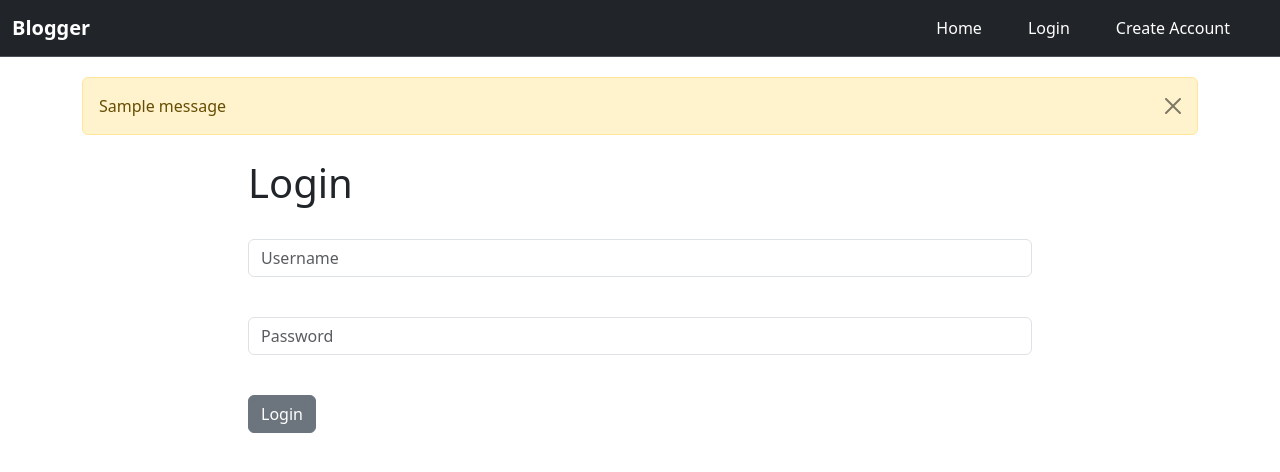
After one commit to midhun2001/Blog-App, a Django app: page /signin/ in a window 1280 px wide. The commit adds this page. Shown: the top 472 px of the page. Run offline with Django 5.2, Linux system fonts and the light colour scheme; one stand-in notice (Sample message) is shown.

Commit message:
user authentication

```diff
--- a/blog/urls.py
+++ b/blog/urls.py
@@ -6,5 +6,10 @@ urlpatterns = [
     path('view_post/<int:pk>', views.view_post, name='view_post'),
     path('add_post/', views.add_post, name='add_post'),
     path('update_post/<int:pk>', views.update_post, name='update_post'),
-    path('delete_post/<int:pk>', views.delete_post, name='delete_post')
+    path('delete_post/<int:pk>', views.delete_post, name='delete_post'),
+
+    path('signup/', views.signup, name='signup'),
+    path('signin/', views.signin, name='signin'),
+    path('signout/', views.signout, name='signout')
+
 ]
--- a/blog/views.py
+++ b/blog/views.py
@@ -1,20 +1,27 @@
 from django.shortcuts import redirect, render
+from django.contrib.auth import authenticate, login, logout
+from django.contrib import messages
 from .models import Post
-from .forms import PostForm
+from .forms import PostForm, SignUpForm
 
 
 def post_list(request):
     posts = Post.objects.all().order_by('-id')
-    return render(request, 'home.html', {'posts': posts})
+    return render(request, 'blog/home.html', {'posts': posts})
 
 
 def add_post(request):
-    form = PostForm(request.POST or None)
-    if request.method == 'POST':
-        if form.is_valid():
-            form.save()
-            return redirect('home')
-    return render(request, 'add_post.html', {'form': form})
+    if request.user.is_authenticated:
+        form = PostForm(request.POST or None)
+        if request.method == 'POST':
+            if form.is_valid():
+                new_post = form.save(commit=False)
+                new_post.creator = request.user
+                new_post.save()
+                messages.success(request, "Blog Post Created Successfully!")
+                return redirect('home')
+        return render(request, 'blog/add_post.html', {'form': form})
+    return redirect('signin')
 
 
 def update_post(request, pk):
@@ -22,15 +29,59 @@ def update_post(request, pk):
     form = PostForm(request.POST or None, instance=current_post)
     if form.is_valid():
         form.save()
+        messages.success(request, "Blog Post Updated Successfully!")
         return redirect('home')
-    return render(request, 'update_post.html', {'form': form})
+    return render(request, 'blog/update_post.html', {'form': form, 'post':current_post})
+
 
 def view_post(request, pk):
     current_post = Post.objects.get(pk=pk)
-    return render(request, 'view_post.html', {'post': current_post})
+    return render(request, 'blog/view_post.html', {'post': current_post})
 
 
 def delete_post(request, pk):
     post = Post.objects.get(pk=pk)
     post.delete()
+    messages.success(request, "Blog Post Deleted Successfully!")
     return redirect('home')
+
+
+def signup(request):
+    if request.method == 'POST':
+        form = SignUpForm(request.POST)
+        if form.is_valid():
+            form.save()
+
+            username = form.cleaned_data['username']
+            password = form.cleaned_data['password1']
+
+            user = authenticate(username=username, password=password)
+            login(request, user)
+            messages.success(request, "Account Created Successfully!")
+            return redirect('home')
+    else:
+        form = SignUpForm()
+    return render(request, 'blog/signup.html', {'form': form})
+
+
+def signin(request):
+    if request.method == 'POST':
+        username = request.POST['username']
+        password = request.POST['password']
+
+        user = authenticate(request, username=username, password=password)
+        if user is not None:
+            login(request, user)
+            messages.success(request, "Logged In Successfully!")
+            return redirect('home')
+        else:
+            messages.success(request, "There Was An Error Logging In, Please Try Again...")
+            return redirect('signin')
+
+    return render(request, 'blog/signin.html')
+
+
+def signout(request):
+    logout(request)
+    messages.success(request, "Logged Out Successfully!")
+    return redirect('home')
--- a/blog_app/settings.py
+++ b/blog_app/settings.py
@@ -56,7 +56,7 @@ ROOT_URLCONF = 'blog_app.urls'
 TEMPLATES = [
     {
         'BACKEND': 'django.template.backends.django.DjangoTemplates',
-        'DIRS': [],
+        'DIRS': ['templates'],
         'APP_DIRS': True,
         'OPTIONS': {
             'context_processors': [
--- a/static/blog/css/styles.css
+++ b/static/blog/css/styles.css
@@ -54,6 +54,7 @@
     max-width: 800px;
 }
 
+
 @media only screen and (max-width: 500px) {
     .view-post-header {
         flex-direction: column;
--- a/blog/templates/base.html
+++ b/templates/base.html
@@ -18,6 +18,16 @@
     {% include 'navbar.html' %}
 
     <div class="container">
+
+      {% if messages %}
+            {% for message in messages %}
+                <div class="alert alert-warning alert-dismissible fade show" role="alert">
+                    {{ message }}
+                    <button type="button" class="btn-close" data-bs-dismiss="alert" aria-label="Close"></button>
+                </div>
+            {% endfor %}
+      {% endif%}
+
       {% block content %}
       {% endblock %}
     </div>
--- a/blog/templates/add_post.html
+++ b/templates/blog/add_post.html
@@ -2,7 +2,7 @@
 
 {% block content %}
 
-<form class="post-form" action="" method="POST">
+<form class="post-form" method="POST">
     <p class="h3 mb-4">Create Blog</p>
     {% csrf_token %}
     {{ form.as_p }}
--- a/blog/templates/home.html
+++ b/templates/blog/home.html
@@ -3,7 +3,7 @@
 {% block content %}
 
 <div class="feed-title-section d-flex justify-content-between align-items-center">
-    <div class="h5 fw-medium">Recent Blogs</div>
+    <div class="h5 fw-medium">Recent Blogs  {{ user_name }}</div>
     <div class="add-post-btn ml-auto">
         <a class="btn btn-success" href="{% url 'add_post' %}">Add Post</a>
     </div>
--- /dev/null
+++ b/templates/blog/signin.html
@@ -0,0 +1,18 @@
+{% extends 'base.html' %}
+{% block content %}
+
+<div class="mx-auto p-2" style="max-width: 800px;">
+    <h1>Login</h1><br>
+    <form method="POST">
+        {% csrf_token %}
+        <div class="mb-3">
+            <input type="text" class="form-control" name="username" placeholder="Username" required>
+        </div><br>
+        <div class="mb-3">
+            <input type="password" class="form-control" name="password" placeholder="Password" required>
+        </div><br>
+        <button class="btn btn-secondary" type="submit">Login</button>
+    </form>
+</div>
+
+{% endblock %}
--- a/blog/templates/update_post.html
+++ b/templates/blog/update_post.html
@@ -7,6 +7,7 @@
     {% csrf_token %}
     {{ form.as_p }}
     <button class="btn btn-success" type="submit">Update</button>
+    <a href="{% url 'view_post' post.id %}" class="btn btn-secondary">Back</a>
 </form>
 
 {% endblock %}
--- a/blog/templates/view_post.html
+++ b/templates/blog/view_post.html
@@ -8,10 +8,16 @@
         <h1>{{ post.title }}</h1>
         <small class="text-body-secondary">{{ post.creator }} | {{ post.created_at }}</small>
     </span>
+    {% if user.is_authenticated %}
+    {% if user.id == post.creator.id %}
+
     <span class="view-post-btn">
         <a class="btn btn-success" href="{% url 'update_post' post.pk %}">Edit</a>
         <a class="btn btn-danger" href="{% url 'delete_post' post.pk %}">Delete</a>
     </span>
+
+    {% endif %}
+    {% endif %}
 </div>
 
 
--- a/blog/templates/navbar.html
+++ b/templates/navbar.html
@@ -11,12 +11,22 @@
           <li class="nav-item">
             <a class="nav-link active fw-medium" aria-current="page" href="{% url 'home' %}">Home</a>
           </li>
+
+          {% if user.is_authenticated %}
+
           <li class="nav-item">
-            <a class="nav-link active fw-medium" aria-current="page" href="{% url 'home' %}">Login</a>
+            <a class="nav-link active fw-medium" aria-current="page" href="{% url 'signout' %}">Logout</a>
+          </li>
+
+          {% else %}
+
+          <li class="nav-item">
+            <a class="nav-link active fw-medium" aria-current="page" href="{% url 'signin' %}">Login</a>
           </li>
           <li class="nav-item">
-            <a class="nav-link active fw-medium" aria-current="page" href="{% url 'home' %}">Create Account</a>
+            <a class="nav-link active fw-medium" aria-current="page" href="{% url 'signup' %}">Create Account</a>
           </li>
+          {% endif %}
         </ul>
       </div>
     </div>
```
Also changed, not shown: blog/forms.py (+42 -2 lines), templates/blog/signup.html (added, +24 -0 lines), db.sqlite3.
